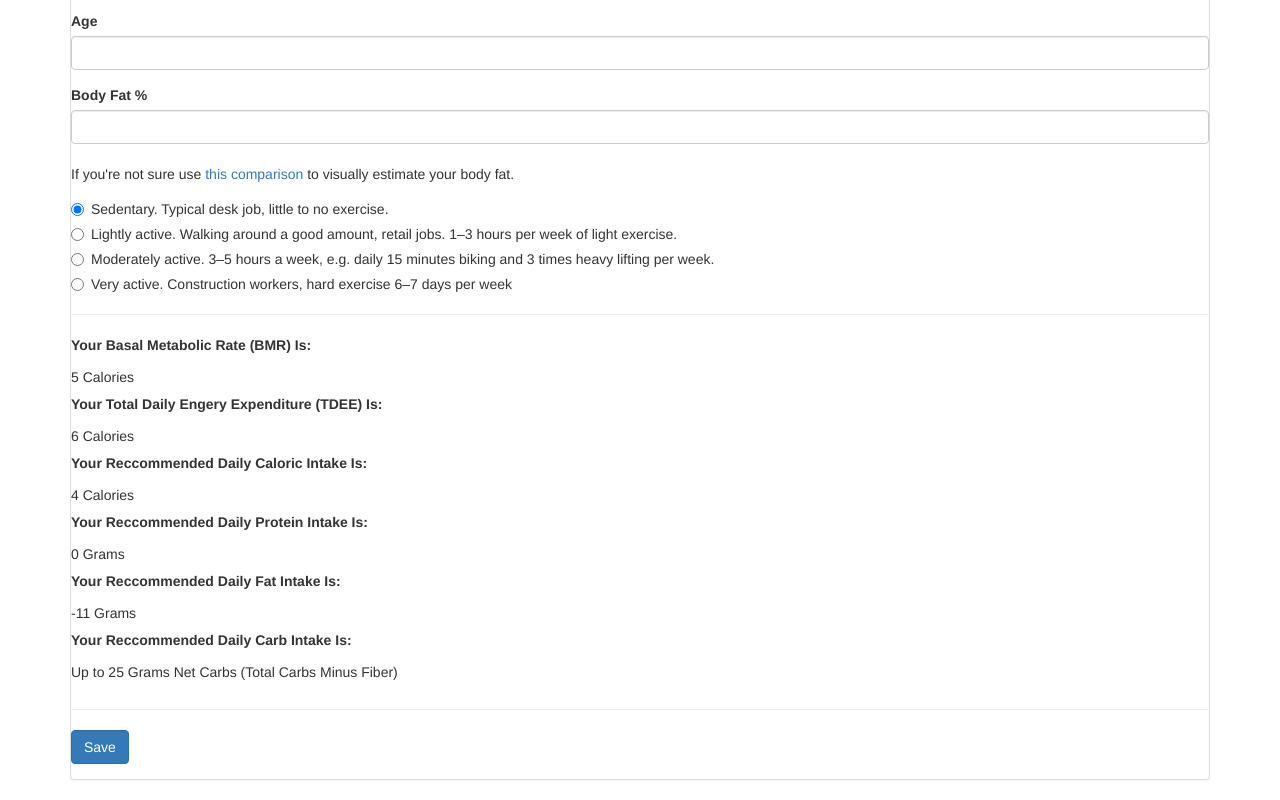
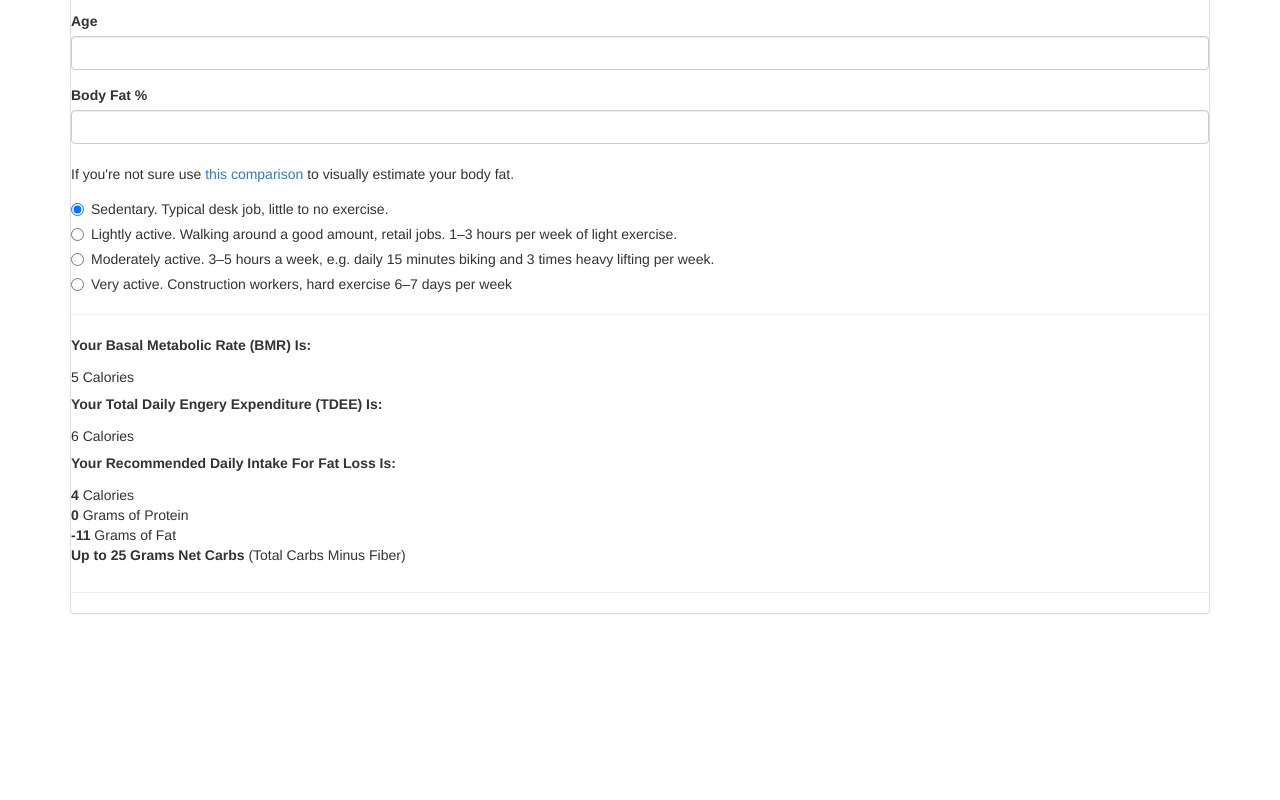
Before and after one commit to mong04/keto-app, a React (Create React App) app in the folder react-ui/: page /calculator in a window 1280 px wide. Shown: the part 386-1186 px from the top of the page. After the commit the page ends 1020 px from the top, so only its background shows below. Built offline with nearby package versions, Linux system fonts and the light colour scheme; what auth0-js would draw is missing.

Commit message:
saving changes

```diff
--- a/react-ui/src/Auth/auth0-variables.js
+++ b/react-ui/src/Auth/auth0-variables.js
@@ -2,7 +2,7 @@ export const AUTH_CONFIG = {
   domain: 'keto-app.auth0.com',
   clientId: 'vj2Tz98uE3llbuy3uykxyxy1r3O8yzAD',
   // Local
-  // callbackUrl: 'http://localhost:3000/callback'
+  callbackUrl: 'http://localhost:3000/callback'
   // Heroku
-  callbackUrl: 'https://kdiet.herokuapp.com/callback'
+  // callbackUrl: 'https://kdiet.herokuapp.com/callback'
 }
--- a/react-ui/src/Calculator/Calculator.js
+++ b/react-ui/src/Calculator/Calculator.js
@@ -100,6 +100,7 @@ class Calculator extends Component {
     }
 
     render() {
+        const { isAuthenticated } = this.props.auth;
        return (
             <div className="container">
                 <div className="calculator-area">
@@ -124,7 +125,7 @@ class Calculator extends Component {
                             >
                             <ControlLabel>Weight in lbs</ControlLabel>
                                 <FormControl
-                                    type="text"
+                                    type="number"
                                     id="weight"
                                     value={this.state.weight}
                                     onChange={this.handleChange}
@@ -135,7 +136,7 @@ class Calculator extends Component {
                             >
                             <ControlLabel>Height in inches</ControlLabel>
                                 <FormControl
-                                    type="text"
+                                    type="number"
                                     id="height"
                                     value={this.state.height}
                                     onChange={this.handleChange}
@@ -146,7 +147,7 @@ class Calculator extends Component {
                             >
                             <ControlLabel>Age</ControlLabel>
                                 <FormControl
-                                    type="text"
+                                    type="number"
                                     id="age"
                                     value={this.state.age}
                                     onChange={this.handleChange}
@@ -157,7 +158,7 @@ class Calculator extends Component {
                             >
                             <ControlLabel>Body Fat %</ControlLabel>
                                 <FormControl
-                                    type="text"
+                                    type="number"
                                     id="bf"
                                     value={this.state.bf}
                                     onChange={this.handleChange}
@@ -192,28 +193,26 @@ class Calculator extends Component {
                                 <FormControl.Static>
                                     { this.getTDEE(this.getBMR()) } Calories
                                 </FormControl.Static>
-                                <ControlLabel>Your Reccommended Daily Caloric Intake Is:</ControlLabel>
+                                <ControlLabel>Your Recommended Daily Intake For Fat Loss Is:</ControlLabel>
                                 <FormControl.Static>
-                                    { this.getCaloricDeficit() } Calories
-                                </FormControl.Static>
-                                <ControlLabel>Your Reccommended Daily Protein Intake Is:</ControlLabel>
-                                <FormControl.Static>
-                                    { this.getProtein() } Grams
-                                </FormControl.Static>
-                                <ControlLabel>Your Reccommended Daily Fat Intake Is:</ControlLabel>
-                                <FormControl.Static>
-                                    { this.getFat() } Grams
-                                </FormControl.Static>
-                                <ControlLabel>Your Reccommended Daily Carb Intake Is:</ControlLabel>
-                                <FormControl.Static>
-                                    Up to 25 Grams Net Carbs (Total Carbs Minus Fiber)
+                                    <b>{ this.getCaloricDeficit() }</b> Calories
+                                    <br/>
+                                    <b>{ this.getProtein() }</b> Grams of Protein
+                                    <br/>
+                                    <b>{ this.getFat() }</b> Grams of Fat
+                                    <br/>
+                                    <b>Up to 25 Grams Net Carbs</b> (Total Carbs Minus Fiber)
                                 </FormControl.Static>
                                 <hr/>
-                                <Button
-                                    bsStyle="primary"
-                                >
-                                    Save
-                                </Button>
+                                {
+                                    isAuthenticated() && (
+                                        <Button
+                                            bsStyle="primary"
+                                        >
+                                            Save
+                                        </Button>
+                                    )
+                                }
                         </FormGroup>
                     </Panel>
                 </div>
--- a/react-ui/src/routes.js
+++ b/react-ui/src/routes.js
@@ -30,7 +30,7 @@ export const makeMainRoutes = () => {
               <Profile auth={auth} {...props} />
             )
           )} />
-          <Route path="/calculator" component={Calculator}/>
+          <Route path="/calculator" render={(props) => <Calculator auth={auth} {...props} />} />
           <Route path="/callback" render={(props) => {
             handleAuthentication(props);
             return <Callback {...props} />
```
Also changed, not shown: 1 other file (tests, documents, lock files or other folders).
